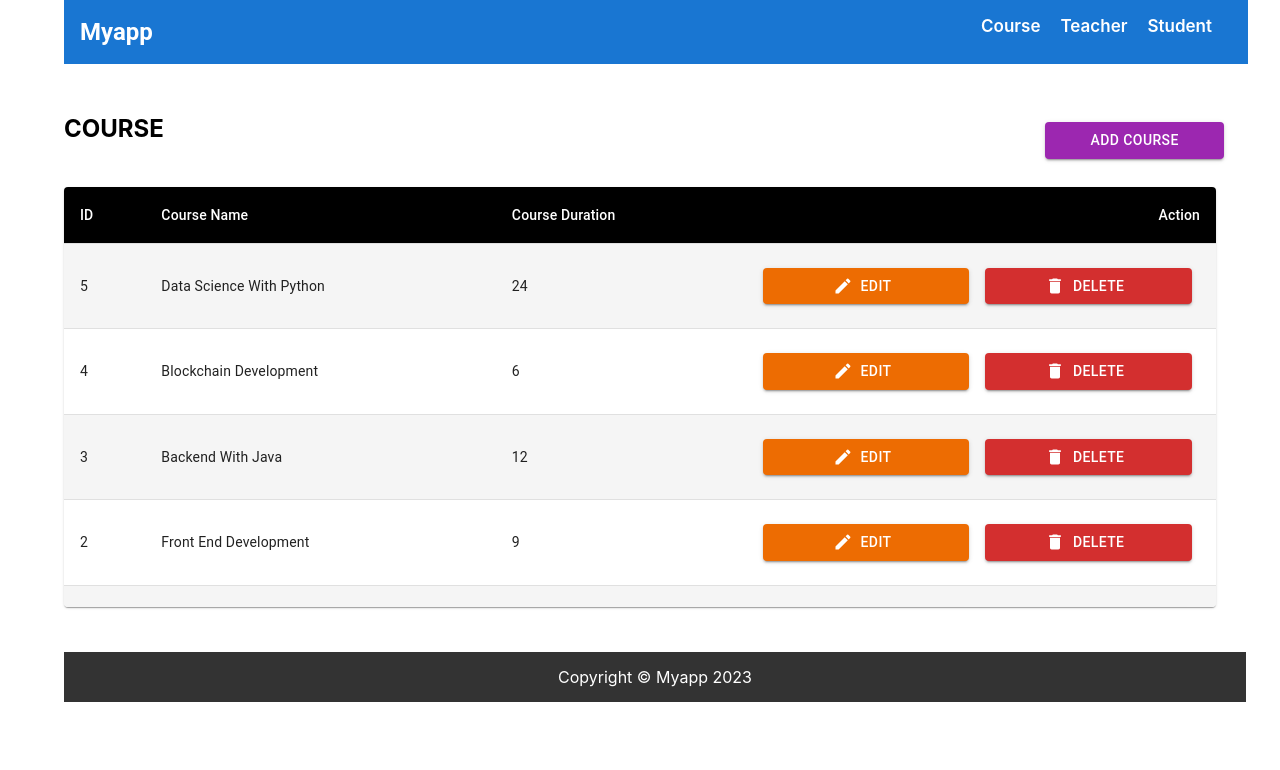
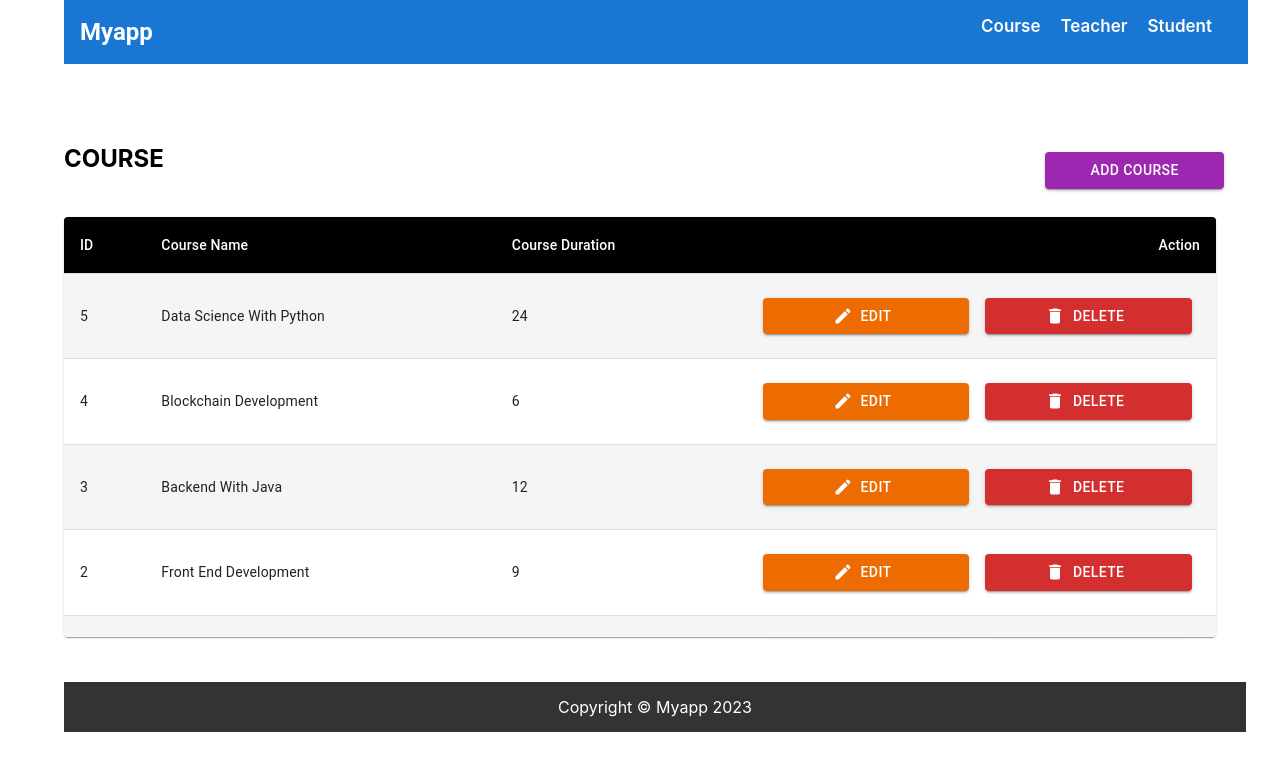
Before and after one commit to ankushchavan0411/movate-react-typescript-assignment, a React (Create React App) app: page / in a window 1280 px wide. Shown: the top 770 px of the page. Built offline with nearby package versions, Linux system fonts and the light colour scheme.

Commit message:
AC | reacfactor code

```diff
--- a/src/index.css
+++ b/src/index.css
@@ -65,7 +65,7 @@ footer {
 /* *********************** ---- Main Header CSS ---- ****************************** */
 
 .main-header {
-  margin: 50px 0px 20px 0px;
+  margin: 80px 0px 20px 0px;
 }
 .main-header h1 {
   margin: 0px;
@@ -123,5 +123,5 @@ footer {
 .alert-section {
   top: 70px;
   position: absolute;
-  right: 159px;
+  right: 150px;
 }
```
